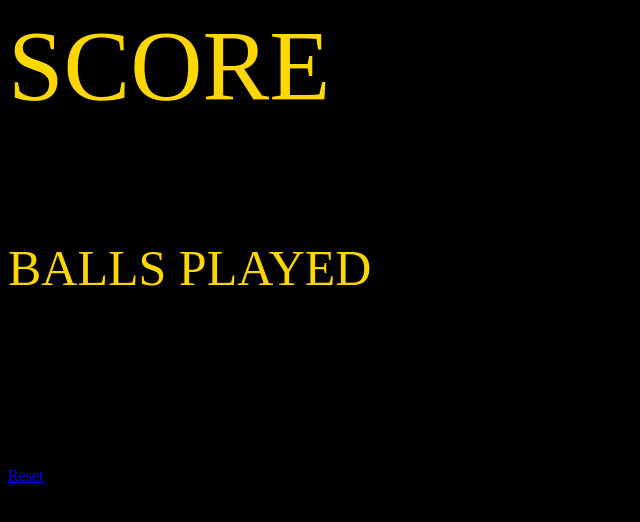
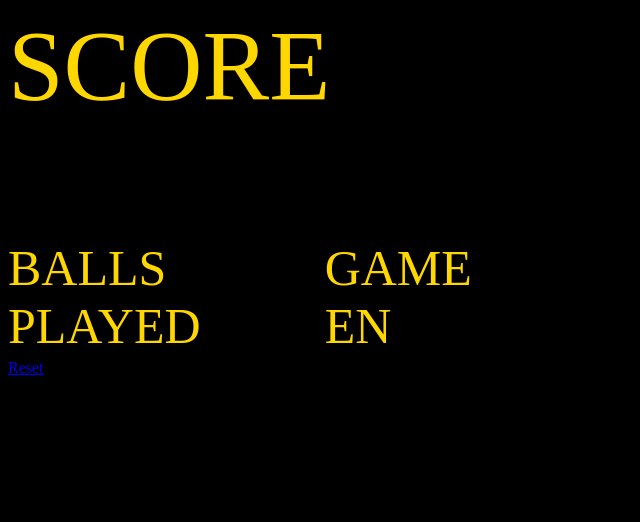
Before and after one commit to khensler/skeeball, a plain HTML site: page data/index.html in a window 1280 px wide. Shown: the whole page, without its empty margins (0-640 px from the left). Drawn offline with nearby package versions, Linux system fonts and the light colour scheme.

Commit message:
css changes

```diff
--- a/data/index.html
+++ b/data/index.html
@@ -28,6 +28,7 @@
                     $("#seven_ball").sevenSeg({ digits : 1 , value: msg.B, slant : 1 });
                 }
                 if (msg.G) {
+                    $("#seven_game").sevenSeg({ digits : 1, value: msg.G, slant :1 });
                     //document.getElementById("game_on").innerHTML=msg.G;
                 }
                 //console.log(msg.S);
@@ -61,6 +62,7 @@
                 padding: 0.5em;
                 height: 100px;
                 width: 100px;
+                display: inline-block;
             }
 
             body{
@@ -74,6 +76,8 @@
             .ball_text{
                 color: gold;
                 font-size: 50px;
+                display: inline-block;
+                vertical-align: top;
             }
         </style>
     </head>
@@ -83,9 +87,10 @@
         <script src="sevenSeg.js"></script>
         <div id="text_score" class="game_text">SCORE</div>
         <div id="seven_score" class="score_div"></div>
-        <div id="ball" class="ball_text">BALLS PLAYED</div>
+        <div id="ball" class="ball_text">BALLS<br>PLAYED</div>
         <div id="seven_ball" class="ball_div"></div>
-        <br>Game On: <div id="game_on"></div>
+        <div id="text_game_on" class="ball_text">GAME<br>EN</div>
+        <div id="seven_game" class="ball_div"></div>
         <br>
         <a href='/reset'>Reset</a>
     </body>
```
